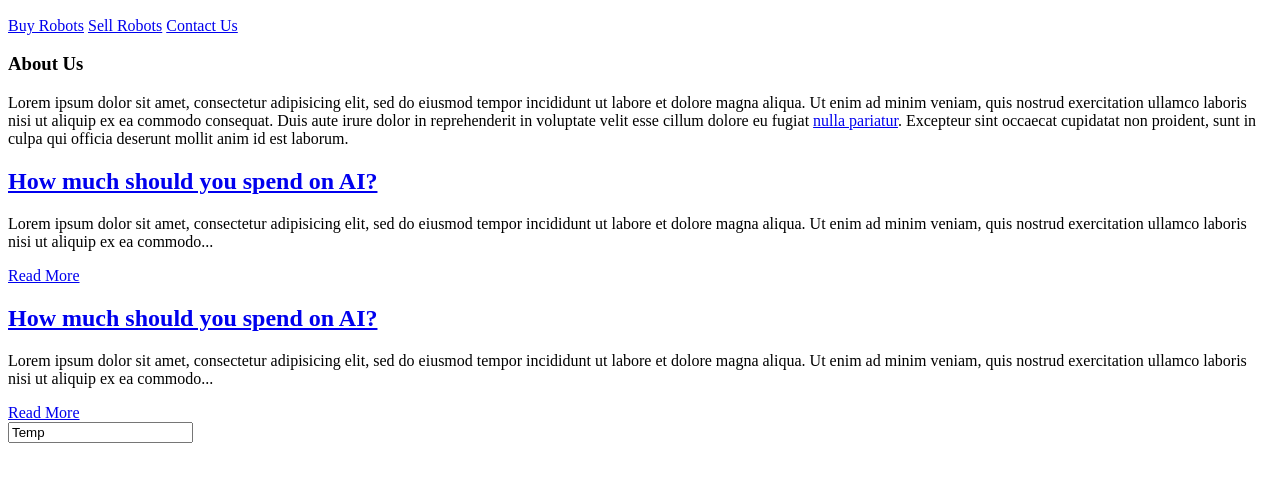
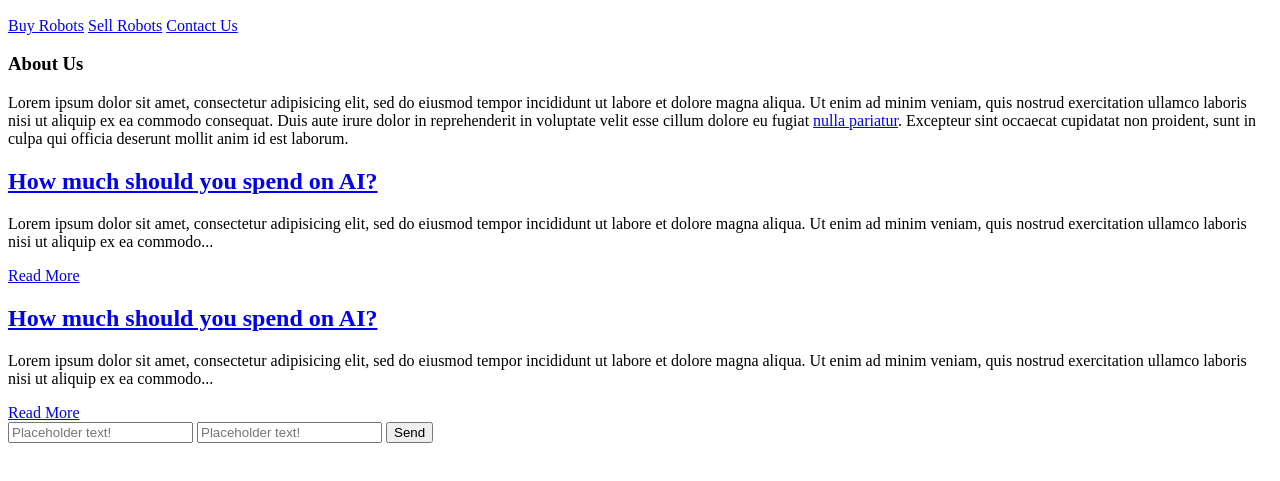
Before and after one commit to NatalieGregory/javascript-projects, a plain HTML site: page Template/index.html in a window 1280 px wide. Shown: the part 151-632 px from the top of the page. Drawn offline with nearby package versions, Linux system fonts and the light colour scheme.

Commit message:
Update template

```diff
--- a/Template/index.html
+++ b/Template/index.html
@@ -60,13 +60,15 @@
 		</div>
 	</section>
 	<footer class="site-footer">
-		<form action="">
-      <input type="text" value="Temp" >
+		<form action="POST">
+
+      <input type="text" placeholder="Placeholder text!" >
+      <input type="text" placeholder="Placeholder text!" >
+      <input type="submit" value="Send" />
     </form>
 	</footer>
   </main>
   <div id="modal" class="modal">
-    <input type="text/submit/hidden/button/image" name="" id="" value="" />
     <button class="toggleModal">Toggle Modal!</button>
   </div>
   <script type="text/javascript" src="http://cdnjs.cloudflare.com/ajax/libs/jquery/2.1.1/jquery.min.js"></script>
```
